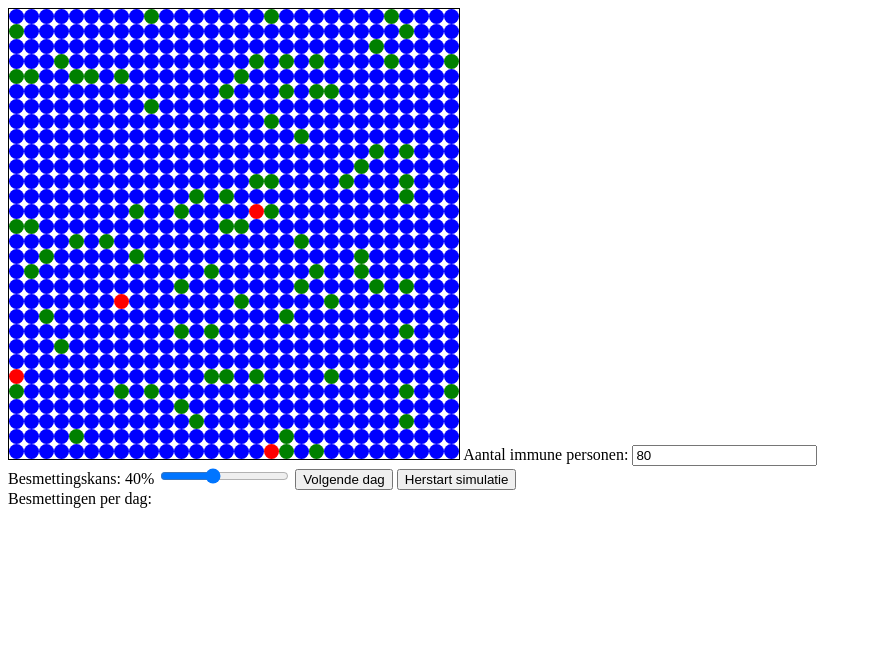
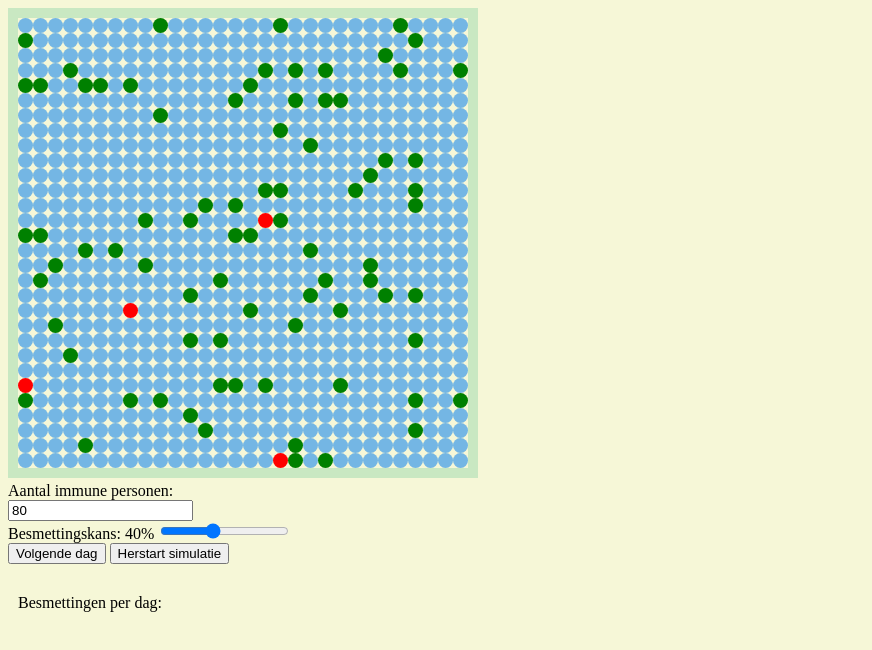
Before and after one commit to Vlietland-College/Griepsimulatie, a plain HTML site: page index.html in a window 1280 px wide. Shown: the whole page, without its empty margins (0-872 px from the left). Drawn offline with Linux system fonts and the light colour scheme.

Commit message:
Update index.html

```diff
--- a/index.html
+++ b/index.html
@@ -1,21 +1,49 @@
-<html><head>
+<!DOCTYPE html>
+<html>
+<head>
     <title>Griepepidemie Simulatie</title>
     <style>
+        body {
+            background-color: #F6F7D7;
+        }
         canvas {
-            border: 1px solid #000;
+            border: 10px solid #C9E8C2;
+        }
+
+                #infectionText {
+          #  background-color: #fff;
+            padding: 10px;
+            margin-top: 20px;
+          #  border: 0px solid #000;
+           # border-radius: 0px;
+        }
+                        #infectionText2 {
+         #   background-color: #fff;
+            padding: 10px;
+            margin-top: 20px;
+
         }
     </style>
 </head>
 <body>
     <canvas id="simCanvas" width="450" height="450"></canvas>
+    <br>
     <label for="immuneCount">Aantal immune personen:</label>
+    <br>
     <input type="number" id="immuneCount" value="80">
     <br>
     <label for="infectionRate">Besmettingskans: <span id="infectionRateValue">40%</span></label>
     <input type="range" id="infectionRate" min="0" max="100" step="1" value="40">
+    <br>
     <button id="nextDayButton">Volgende dag</button>
     <button id="restartButton">Herstart simulatie</button>
-    <div id="infectionText">Besmettingen per dag:<br></div>
+    <br>
+    <div id="infectionText" style="width: 150px; float:left; "></div>
+    <div id="infectionText2" style="width: 50px; float:left; "></div>
+
+
+
+
 
     <script>
         const canvas = document.getElementById("simCanvas");
@@ -83,11 +111,19 @@
         }
 
         function updateInfectionText() {
-            const infectionText = document.getElementById("infectionText");
+                const infectionText = document.getElementById("infectionText");
             infectionText.innerHTML = "Besmettingen per dag:<br>";
             infectionData.forEach((infections, day) => {
-                infectionText.innerHTML += `Dag ${day + 1}: ${infections} besmetting(en)<br>`;
-            });
+                infectionText.innerHTML += `Dag ${day + 1}: <br>`;
+                     });
+        }
+
+        function updateInfectionText2() {
+            const infectionText2 = document.getElementById("infectionText2");
+            infectionText2.innerHTML = "<br>";
+                infectionData.forEach((infections, day) => {
+                infectionText2.innerHTML += ` ${infections} <br>`;
+           });
         }
 
         function drawSimulation() {
@@ -102,7 +138,7 @@
                 } else if (balls[i]) {
                     ctx.fillStyle = "red";
                 } else {
-                    ctx.fillStyle = "blue";
+                    ctx.fillStyle = "#74B6E4";
                 }
                 ctx.fill();
                 ctx.closePath();
@@ -113,6 +149,7 @@
             spreadEpidemic();
             drawSimulation();
             updateInfectionText();
+            updateInfectionText2();
         }
 
         function restartSimulation() {
@@ -136,6 +173,5 @@
         drawSimulation();
         updateInfectionText();
     </script>
-
-
-</body></html>
+</body>
+</html>
```
